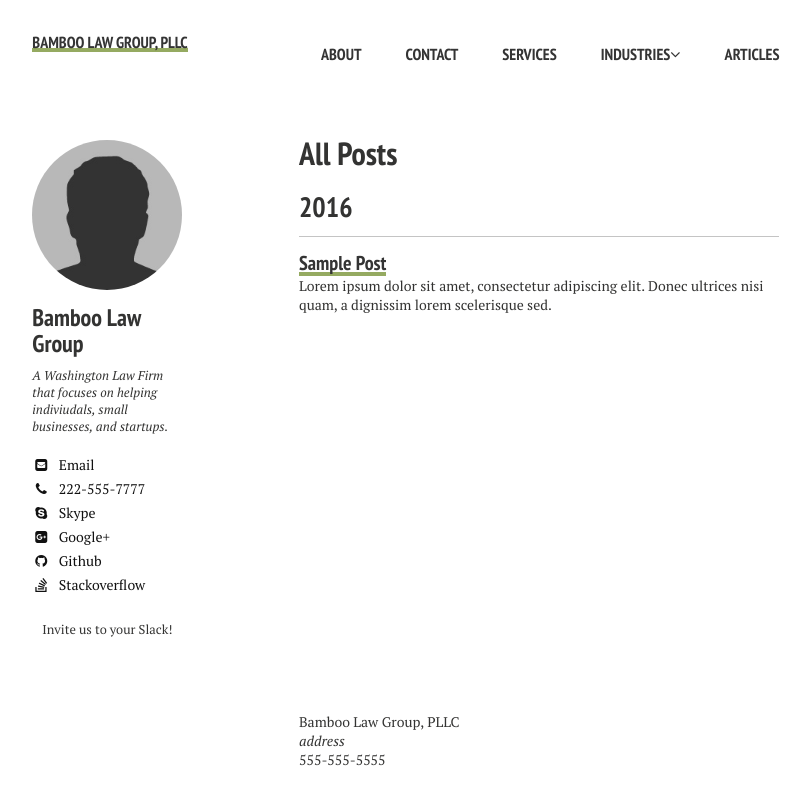
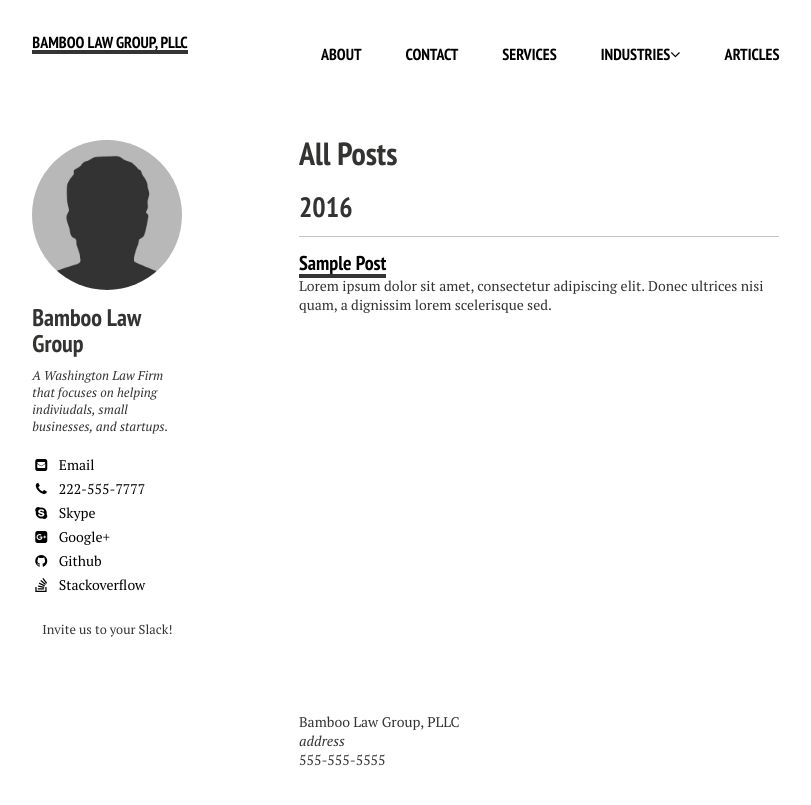
Before and after one commit to nerdyfergy/blg-site-mm3, a Jekyll site: the page built from posts/index.md, in a window 1280 px wide. Shown: the top 805 px of the page, without its empty margins (21-832 px from the left). Built offline with Jekyll 4.4.1, drawn with Linux system fonts in a browser that asks for light colours; nearby versions of some CDN libraries.

Commit message:
Update page.scss

```diff
--- a/_sass/page.scss
+++ b/_sass/page.scss
@@ -7,9 +7,17 @@ body {
 	font-family: $base-font;
 	color: $text-color;
 }
-a {
-    box-shadow: inset 0 -4px 0 rgb(149,170,97);
-}
+
+ a {
+   text-decoration: none;
+   border-bottom: 2px solid $link-color;
+   box-shadow: inset 0 -2px 0 $link-color;
+   color: black !important;
+   transition: background 0.1s cubic-bezier(.33,.66,.66,1);
+ 	&:hover {
+ 		background: $link-color;
+ 	}
+ }
 /*
    Header
    ========================================================================== */
```
